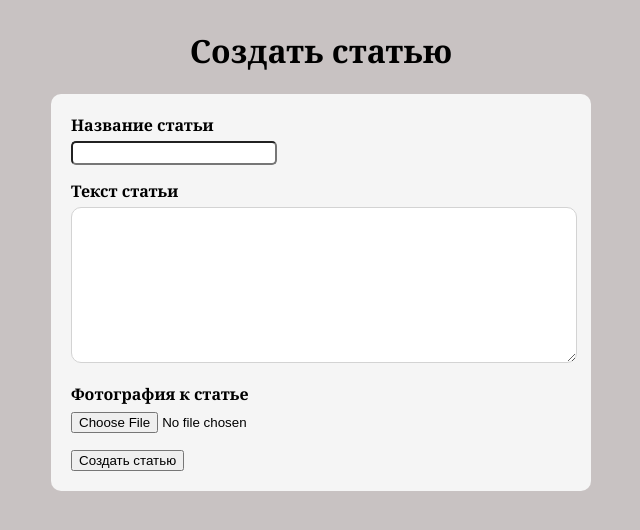
After one commit to Dienly-Bogdan/RuWiki, a Flask app: template templates/created_article.html in a window 1280 px wide. The commit adds this page. Shown: the top 530 px of the page, without its empty margins (319-959 px from the left). Run offline with Flask 3, Linux system fonts and the light colour scheme; the template is opened without the code that fills it, so the values that code supplies are empty.

Commit message:
Создали форму для создания статьи

```diff
--- a/static/style.css
+++ b/static/style.css
@@ -69,3 +69,36 @@ body{
 .article_card:visited {
     color: darkblue;
 }
+
+.form_group{
+    margin-bottom: 15px;
+}
+
+.create_article_form{
+    background-color: whitesmoke;
+    border-radius: 10px;
+    padding: 20px;
+
+    width: 500px;
+}
+
+.create_article_form label{
+    display: block;
+    margin-bottom: 5px;
+    font-weight: bold;
+}
+
+
+.create_article_form textarea{
+    border: 1px lightgray solid;
+    border-radius: 10px;
+    width: 100%;
+    height: 150px;
+    resize: vertical;
+    font-family: system-ui, -apple-system, BlinkMacSystemFont, 'Segoe UI', Roboto, Oxygen, Ubuntu, Cantarell, 'Open Sans', 'Helvetica Neue', sans-serif;
+}
+
+.create_article_form input[type="text"]{
+    font-family: system-ui, -apple-system, BlinkMacSystemFont, 'Segoe UI', Roboto, Oxygen, Ubuntu, Cantarell, 'Open Sans', 'Helvetica Neue', sans-serif;
+    border-radius: 5px;
+}
--- /dev/null
+++ b/templates/created_article.html
@@ -0,0 +1,30 @@
+<!DOCTYPE html>
+<html lang="en">
+<head>
+    <meta charset="UTF-8">
+    <meta name="viewport" content="width=device-width, initial-scale=1.0">
+    <title>Создание статьи</title>
+    <link rel="stylesheet" href="../static/style.css">
+</head>
+<body>
+    <h1>Создать статью</h1>
+    <form action="" class="create_article_form">
+        <div class="form_group">
+            <label for="title">Название статьи</label>
+            <input type="text" id="title" name="title" required>
+        </div>
+
+        <div class="form_group">
+            <label for="content">Текст статьи</label>
+            <textarea name="content" id="content" required></textarea>
+        </div>
+
+        <div class="form_group">
+            <label for="photo">Фотография к статье</label>
+            <input type="file" id="photo" name="photo" accept=".jpeg, .jpg, .png">
+        </div>
+
+        <button types="submit">Создать статью</button>
+    </form>
+</body>
+</html>
```
